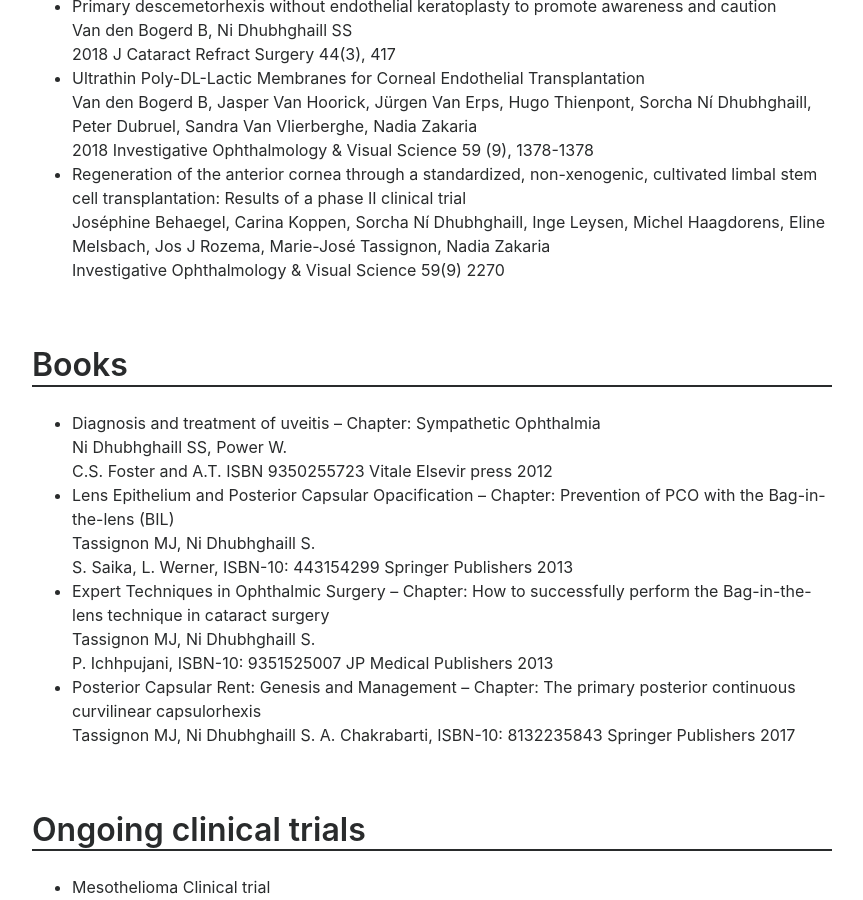
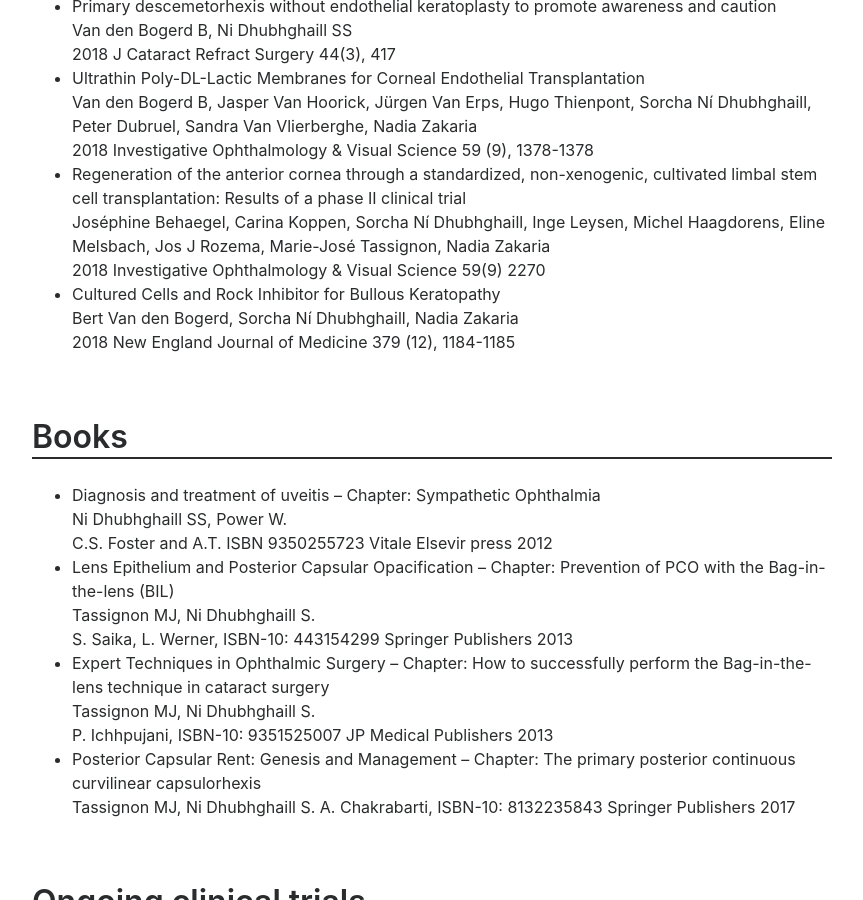
Before and after one commit to sorchanidhubhghaill/cv, a Jekyll site: the page built from index.md, in a window 1280 px wide and 900 px high, scrolled down 12540 px. Shown: the whole window, without its empty margins (208-1071 px from the left). Built offline with Jekyll 4.4.1, drawn with Linux system fonts in a browser that asks for light colours.

Commit message:
Update index.md

```diff
--- a/index.md
+++ b/index.md
@@ -483,7 +483,11 @@ Completed rotations in general surgery, maxillofacial surgery, gastroenterology
      2018 Investigative Ophthalmology & Visual Science 59 (9), 1378-1378
   - Regeneration of the anterior cornea through a standardized, non-xenogenic, cultivated limbal stem cell transplantation:  Results of a phase II clinical trial
     Joséphine Behaegel, Carina Koppen, Sorcha Ní Dhubhghaill, Inge Leysen, Michel Haagdorens, Eline Melsbach, Jos J Rozema,       Marie-José Tassignon, Nadia Zakaria
-    Investigative Ophthalmology & Visual Science 59(9) 2270
+    2018 Investigative Ophthalmology & Visual Science 59(9) 2270
+ - Cultured Cells and Rock Inhibitor for Bullous Keratopathy
+    Bert Van den Bogerd, Sorcha Ní Dhubhghaill, Nadia Zakaria
+    2018 New England Journal of Medicine 379 (12), 1184-1185
+
 
 ## Books
 
```
